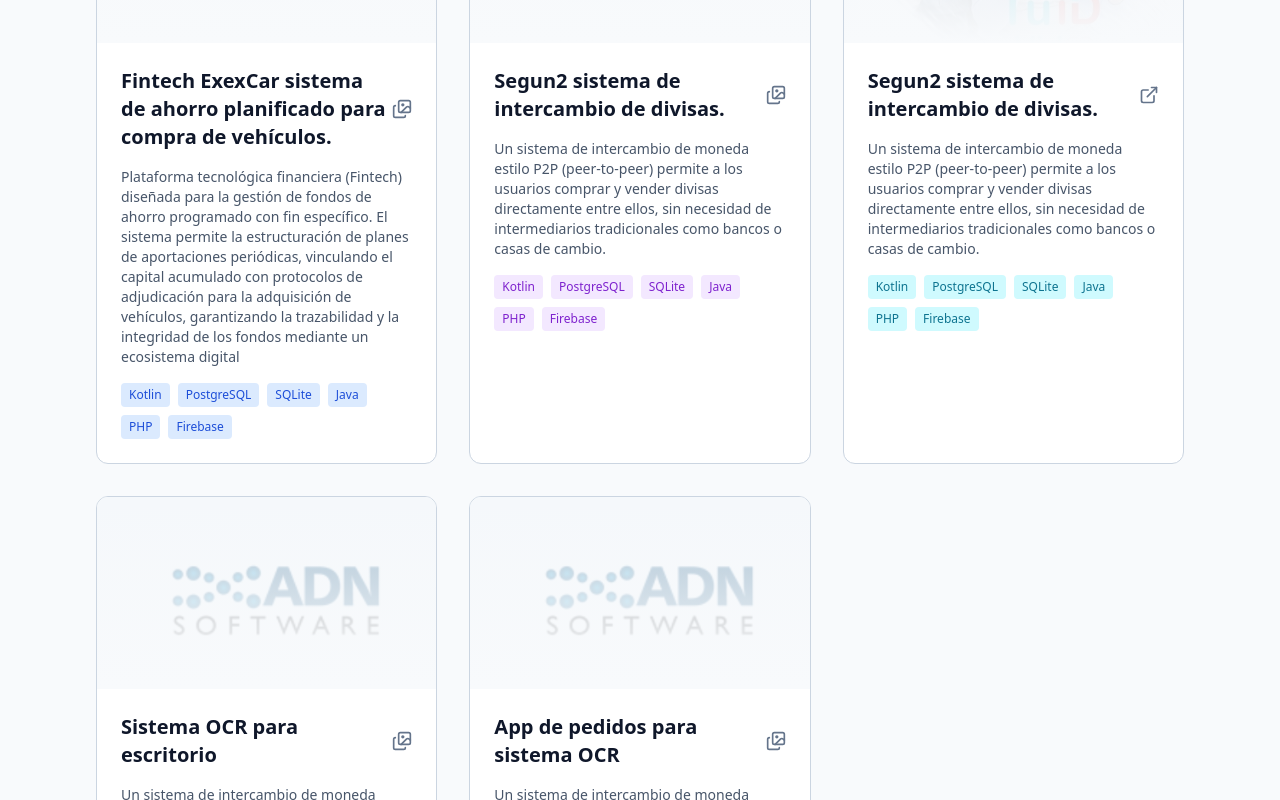
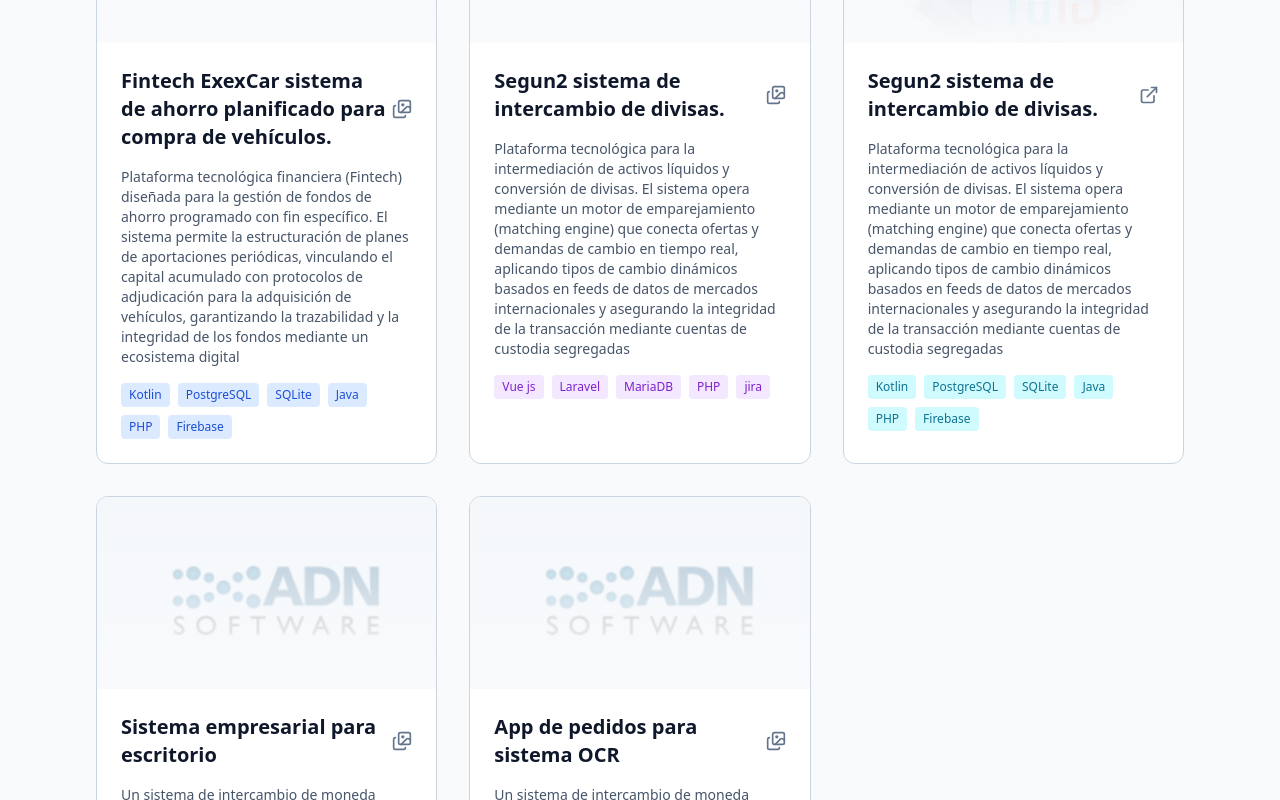
Before and after one commit to foskert/vite-yonathan, a React (Vite) app: page / in a window 1280 px wide. Shown: the part 8180-8980 px from the top of the page. Built offline with nearby package versions, Linux system fonts and the light colour scheme.

Commit message:
segundos

```diff
--- a/src/App.jsx
+++ b/src/App.jsx
@@ -1030,7 +1030,7 @@ const Portfolio = () => {
       </section>
 
        {/* videos */}
-      <section id="contacto" className="py-20 bg-white dark:bg-slate-900">
+      <section id="contacto" className="py-20 bg-white dark:bg-black/50">
         <div className="max-w-4xl mx-auto px-4 sm:px-6 lg:px-8">
           <div className="bg-slate-50 dark:bg-slate-800/50 rounded-2xl p-8 md:p-12 border border-slate-200 dark:border-slate-700 shadow-2xl">
             <div className="text-center mb-10">
@@ -1577,15 +1577,15 @@ protocolos de adjudicación para la adquisición de vehículos, garantizando la
                     > <Images size={20} /></button>                  </div>
                 </div>
                 <p className="text-slate-600 dark:text-slate-400 mb-4 text-sm">
-                  Un sistema de intercambio de moneda estilo P2P (peer-to-peer) permite a los usuarios comprar y vender divisas directamente entre ellos, sin necesidad de intermediarios tradicionales como bancos o casas de cambio.
-                </p>
+ Plataforma tecnológica para la intermediación de activos líquidos y conversión de divisas. El sistema opera mediante un motor de emparejamiento (matching engine) que conecta ofertas y demandas de cambio en tiempo real, aplicando
+                    tipos de cambio dinámicos basados en feeds de datos de mercados internacionales y asegurando la integridad de la transacción mediante cuentas de custodia segregadas
+                                 </p>
                 <div className="flex flex-wrap gap-2">
-                  <span className="text-xs font-medium text-purple-700 dark:text-purple-300 bg-purple-100 dark:bg-purple-900/30 px-2 py-1 rounded">Kotlin</span>
-                  <span className="text-xs font-medium text-purple-700 dark:text-purple-300 bg-purple-100 dark:bg-purple-900/30 px-2 py-1 rounded">PostgreSQL</span>
-                  <span className="text-xs font-medium text-purple-700 dark:text-purple-300 bg-purple-100 dark:bg-purple-900/30 px-2 py-1 rounded">SQLite</span>
-                  <span className="text-xs font-medium text-purple-700 dark:text-purple-300 bg-purple-100 dark:bg-purple-900/30 px-2 py-1 rounded">Java</span>
+                  <span className="text-xs font-medium text-purple-700 dark:text-purple-300 bg-purple-100 dark:bg-purple-900/30 px-2 py-1 rounded">Vue js</span>
+                  <span className="text-xs font-medium text-purple-700 dark:text-purple-300 bg-purple-100 dark:bg-purple-900/30 px-2 py-1 rounded">Laravel</span>
+                  <span className="text-xs font-medium text-purple-700 dark:text-purple-300 bg-purple-100 dark:bg-purple-900/30 px-2 py-1 rounded">MariaDB</span>
                   <span className="text-xs font-medium text-purple-700 dark:text-purple-300 bg-purple-100 dark:bg-purple-900/30 px-2 py-1 rounded">PHP</span>
-                  <span className="text-xs font-medium text-purple-700 dark:text-purple-300 bg-purple-100 dark:bg-purple-900/30 px-2 py-1 rounded">Firebase</span>
+                  <span className="text-xs font-medium text-purple-700 dark:text-purple-300 bg-purple-100 dark:bg-purple-900/30 px-2 py-1 rounded">jira</span>
                 </div>
               </div>
             </div>
@@ -1615,8 +1615,9 @@ protocolos de adjudicación para la adquisición de vehículos, garantizando la
                   </div>
                   </div>
                 <p className="text-slate-600 dark:text-slate-400 mb-4 text-sm">
-                  Un sistema de intercambio de moneda estilo P2P (peer-to-peer) permite a los usuarios comprar y vender divisas directamente entre ellos, sin necesidad de intermediarios tradicionales como bancos o casas de cambio.
-                </p>
+ Plataforma tecnológica para la intermediación de activos líquidos y conversión de divisas. El sistema opera mediante un motor de emparejamiento (matching engine) que conecta ofertas y demandas de cambio en tiempo real, aplicando
+                    tipos de cambio dinámicos basados en feeds de datos de mercados internacionales y asegurando la integridad de la transacción mediante cuentas de custodia segregadas
+                                 </p>
                 <div className="flex flex-wrap gap-2">
                   <span className="text-xs font-medium text-cyan-700 dark:text-cyan-300 bg-cyan-100 dark:bg-cyan-900/30 px-2 py-1 rounded">Kotlin</span>
                   <span className="text-xs font-medium text-cyan-700 dark:text-cyan-300 bg-cyan-100 dark:bg-cyan-900/30 px-2 py-1 rounded">PostgreSQL</span>
@@ -1646,7 +1647,7 @@ protocolos de adjudicación para la adquisición de vehículos, garantizando la
               <div className="p-6">
                 <div className="flex justify-between items-center mb-4">
                   <h3 className="text-xl font-bold text-slate-900 dark:text-white group-hover:text-purple-600 dark:group-hover:text-purple-400 transition-colors">
-                    Sistema OCR para escritorio
+                    Sistema empresarial para escritorio
                   </h3>
                  <div className="flex space-x-3">
                     <button
@@ -1818,7 +1819,7 @@ protocolos de adjudicación para la adquisición de vehículos, garantizando la
       <footer className="bg-slate-100 dark:bg-slate-950 py-8 border-t border-slate-200 dark:border-slate-800">
         <div className="max-w-6xl mx-auto px-4 text-center">
           <p className="text-slate-500">
-            © {new Date().getFullYear()} DevYonathan. Construido con React & Tailwind CSS.
+            © {new Date().getFullYear()} DevYonathan.
           </p>
         </div>
       </footer>
```
